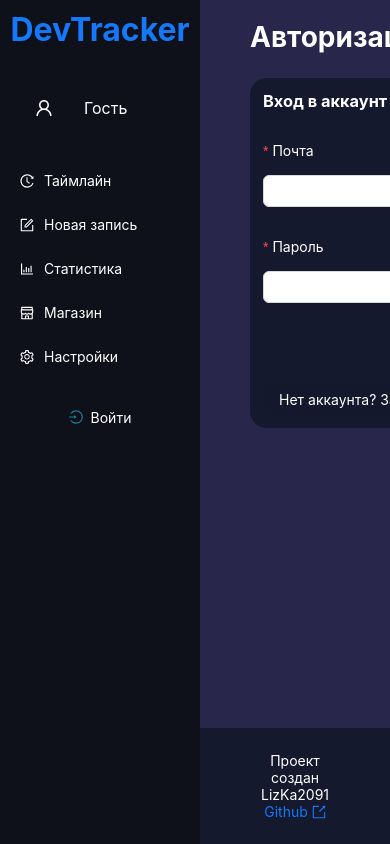
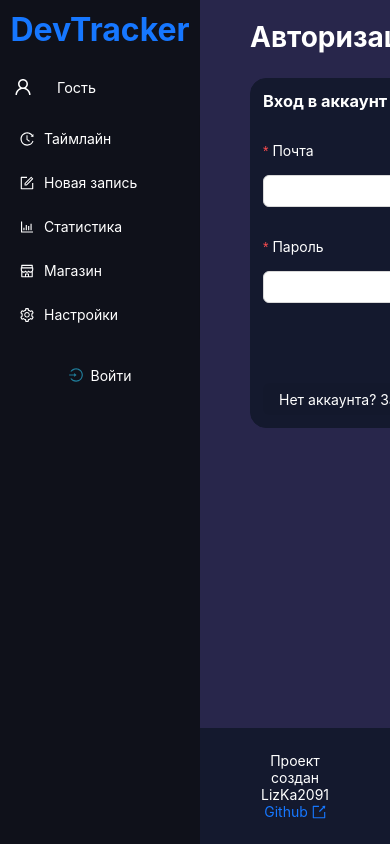
Before and after one commit to LizKa2091/dev-tracker, a React (Vite) app in the folder frontend/: page /auth in a window 390 px wide. Shown: the top 844 px of the page. Built offline with nearby package versions, Linux system fonts and the light colour scheme; no server answers.

Commit message:
styles(UserProfile and GitHubLoginButton): add adaptive layout

```diff
--- a/frontend/src/features/github-auth/ui/GitHubLoginButton/GitHubLoginButton.module.scss
+++ b/frontend/src/features/github-auth/ui/GitHubLoginButton/GitHubLoginButton.module.scss
@@ -1,3 +1,9 @@
 .button svg {
    fill: #fff;
 }
+
+@media (max-width: 767px) {
+   .button {
+      font-size: 0.75rem;
+   }
+}
--- a/frontend/src/features/user/ui/UserProfile.module.scss
+++ b/frontend/src/features/user/ui/UserProfile.module.scss
@@ -19,3 +19,15 @@
       color: $xp-icon;
    }
 }
+
+@media (max-width: 767px) {
+   .userInfoContainer {
+      padding: 10px 5px;
+   }
+}
+
+@media (max-width: 400px) {
+   .nickname {
+      font-size: 0.9rem;
+   }
+}
--- a/frontend/src/features/user/ui/UserProfile.tsx
+++ b/frontend/src/features/user/ui/UserProfile.tsx
@@ -15,7 +15,7 @@ const UserProfile: FC = () => {
    return (
       <Flex vertical gap='middle' className={styles.userInfoContainer}>
          <Flex align='center' gap='middle'>
-            <Avatar size={48} src={data?.profilePic ? data?.profilePic : <UserOutlined />} />
+            <Avatar size={36} src={data?.profilePic ? data?.profilePic : <UserOutlined />} />
             <p className={styles.nickname}>{isLoading ? 'Загрузка...' : data?.name || 'Гость' }</p>
          </Flex>
          <GitHubLoginButton />
```
